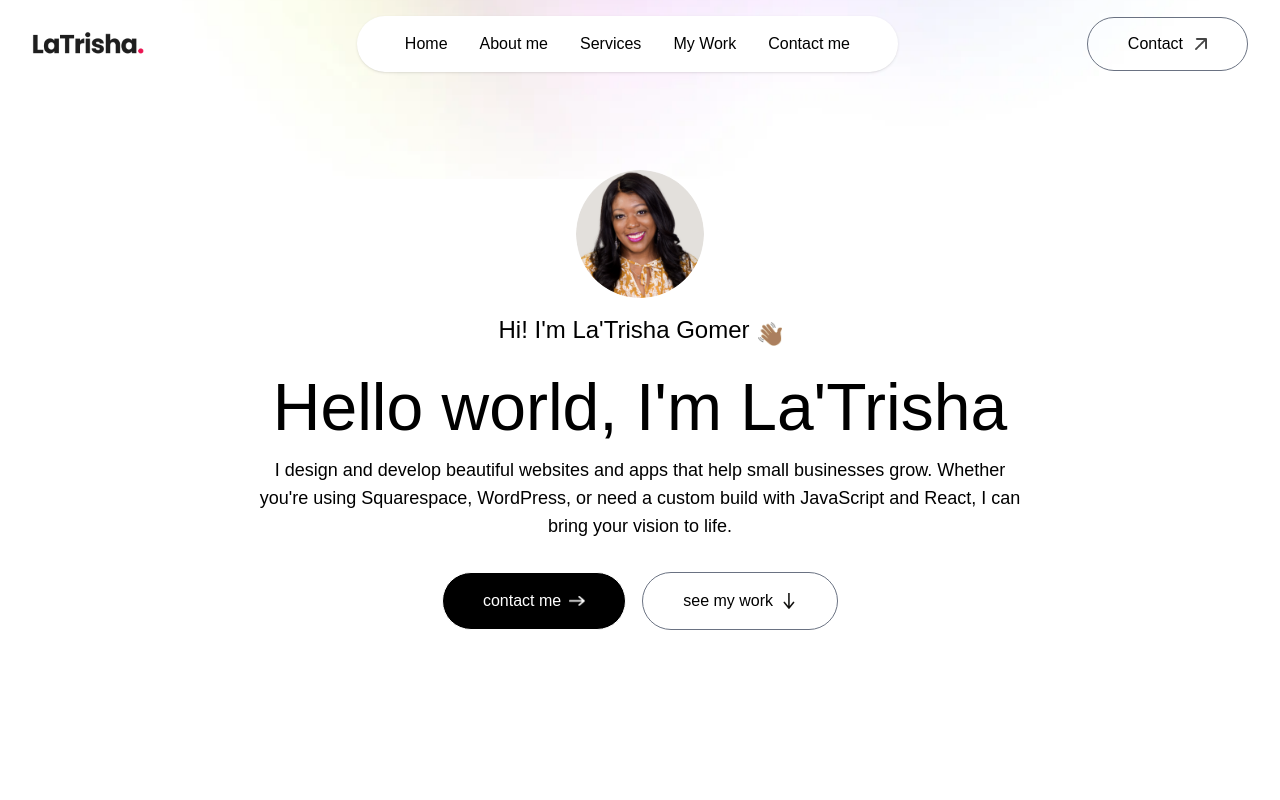
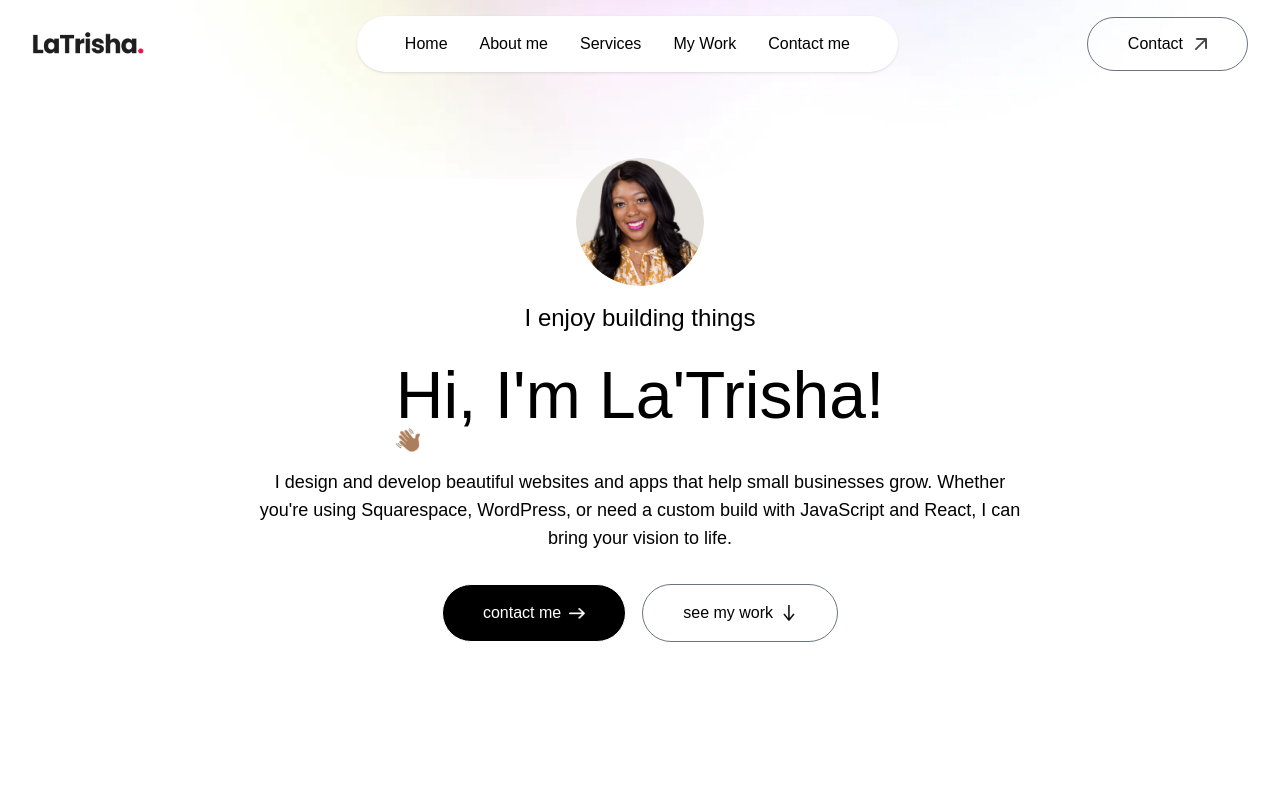
Before and after one commit to LaTrishaGomer/latrisha-gomer, a Next.js app: page / in a window 1280 px wide. Shown: the top 800 px of the page. Built offline with nearby package versions, Linux system fonts and the light colour scheme; a web font is replaced by a local one.

Commit message:
update header copy

```diff
--- a/app/components/Header.jsx
+++ b/app/components/Header.jsx
@@ -10,8 +10,8 @@ const Header = () => {
         <Image src={assets.profile_img} alt="" className='rounded-full w-32' />
       </div>
       <h3 className='flex items-end gap-2 text-xl md:text-2xl mb-3 font-ovo'>
-            Hi! I'm La'Trisha Gomer <Image src={assets.hand_icon} alt='' className='w-6'/></h3>
-    <h1 className='text-3xl sm:text-6xl lg:text-[66px] font-ovo'>Hello world, I'm La'Trisha</h1>
+            I enjoy building things</h3>
+    <h1 className='text-3xl sm:text-6xl lg:text-[66px] font-ovo'>Hi, I'm La'Trisha!<Image src={assets.hand_icon} alt='' className='w-6'/></h1>
     <p className='mx-w-2xl mx-auto font-ovo'>
     I design and develop beautiful websites and apps that help small businesses grow. Whether you're using Squarespace, WordPress, or need a custom build with JavaScript and React, I can bring your vision to life.
     </p>
```
